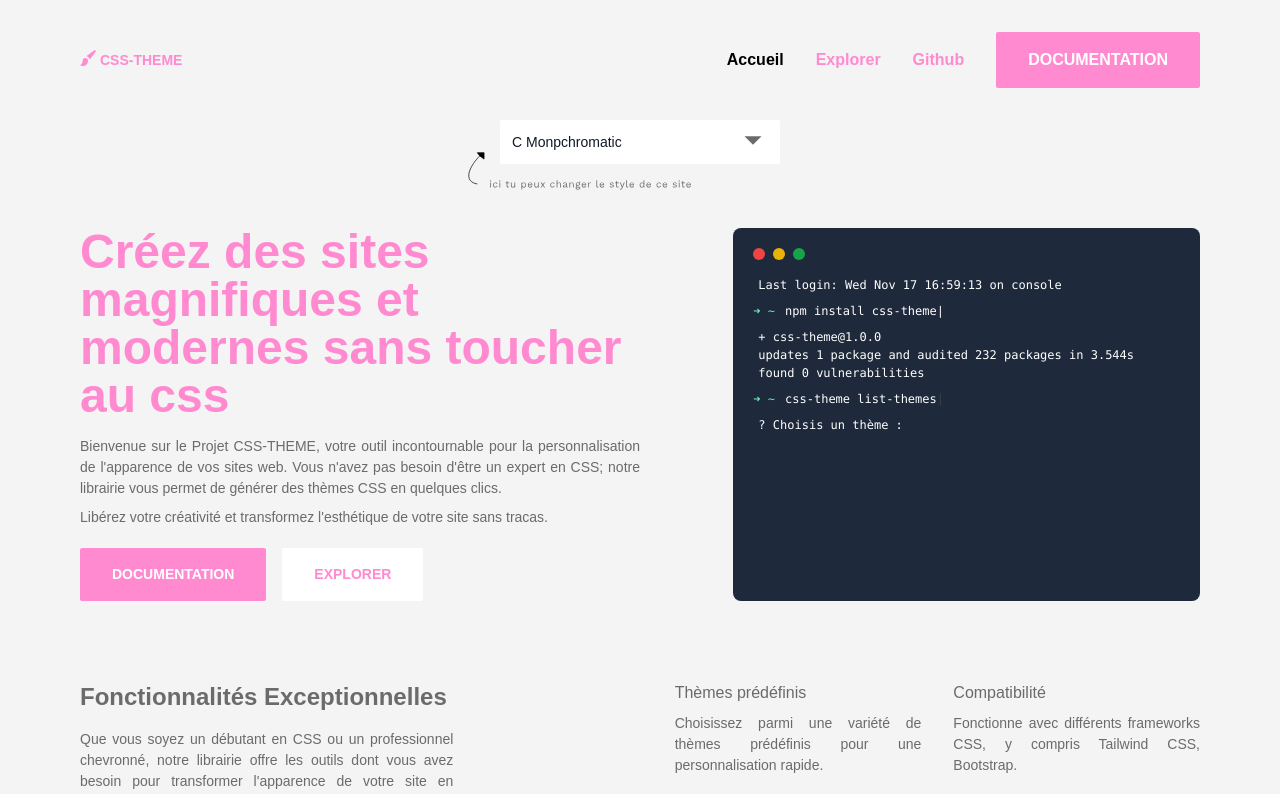
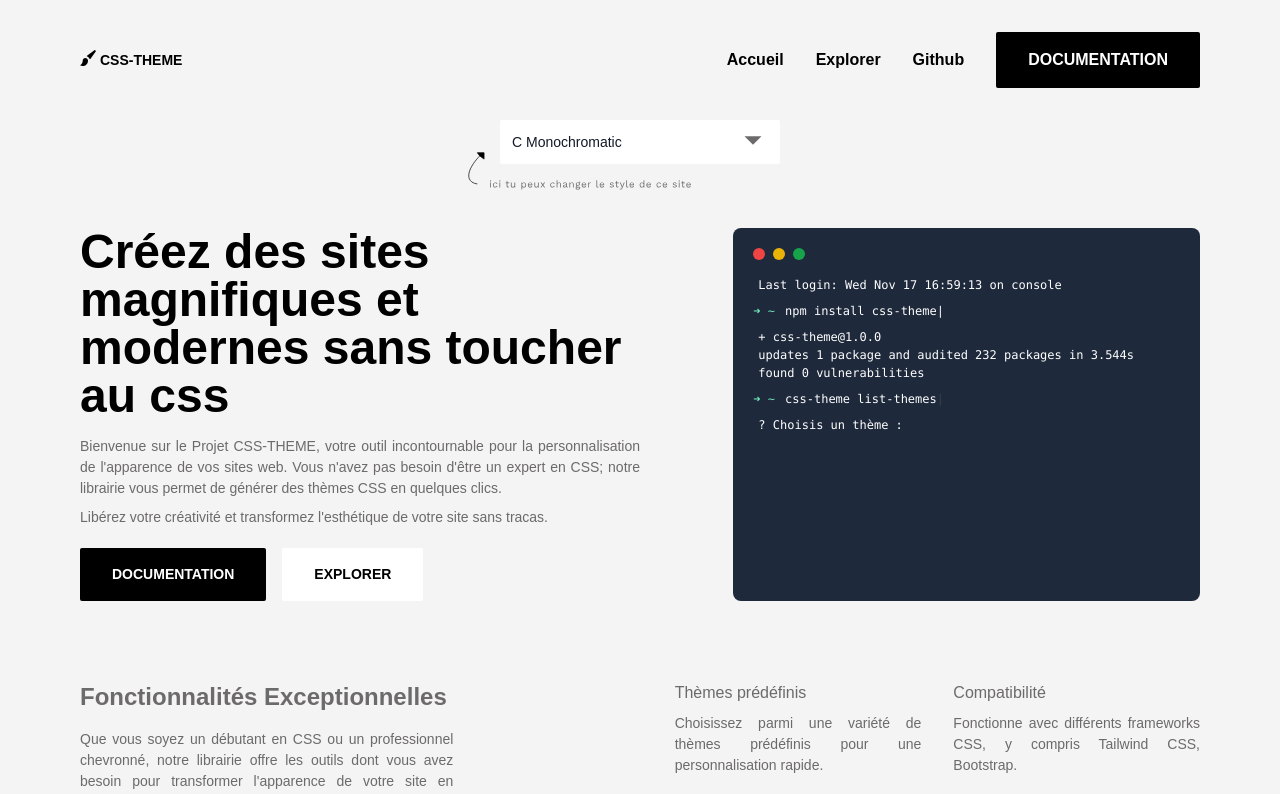
Before and after one commit to fifi-dev/css-theme-front, a Vue app: page / in a window 1280 px wide. Shown: the top 794 px of the page. Built offline with nearby package versions, Linux system fonts and the light colour scheme.

Commit message:
Test for change theme

```diff
--- a/cssTheme.config.mjs
+++ b/cssTheme.config.mjs
@@ -1,5 +1,5 @@
 const cssThemeConfig = {
-  theme: "Barbie",
+  theme: "C Monochromatic",
   customVariable: {
     colors: {},
     spacing: {}
--- a/package.json
+++ b/package.json
@@ -15,6 +15,7 @@
     "@fortawesome/free-solid-svg-icons": "^6.4.2",
     "@fortawesome/vue-fontawesome": "^3.0.5",
     "@pfe-css-theme/css-theme": "^0.2.5",
+    "execa": "^8.0.1",
     "pinia": "^2.1.7",
     "prismjs": "^1.29.0",
     "vue": "^3.3.4",
--- a/src/assets/cssTheme.css
+++ b/src/assets/cssTheme.css
@@ -1,14 +1,14 @@
 :root {
-/* Theme: Barbie */
+/* Theme: C Monochromatic */
 /* Colors */
-  --primary: #FF8AD0;
+  --primary: #000000;
   --secondary: #6C6A6A;
   --accent: #3C3C3C;
-  --backgound: #F8F8F8;
+  --backgound: #F4F4F4;
   --gradient: #000000;
 /* Font Families */
-  --titles: Questrial, sans-serif;
-  --body: Questrial, sans-serif;
+  --titles: Work Sans,sans-serif;
+  --body: Work Sans,sans-serif;
 /* Font sizes */
   --landing: 3rem;
   --h1: 2.25rem;
@@ -36,7 +36,7 @@
 /* Borders */
   --border: none;
   --hightlight:  none;
-  --radius: 2rem;
+  --radius: .125rem;
 
 /* Custom variables */
 }
--- a/src/components/ThemeSelect.vue
+++ b/src/components/ThemeSelect.vue
@@ -1,10 +1,14 @@
 <template>
     <div class="theme-select relative">
-        <select id="themes" class="bg-secondary border-0 cursor-pointer text-gray-900 text-sm rounded-sm focus:ring-blue-500 focus:border-blue-500 block w-full p-3 dark:bg-gray-700 dark:border-gray-600 dark:placeholder-gray-400 dark:text-white dark:focus:ring-blue-500 dark:focus:border-blue-500">
-            <option selected>C Monpchromatic</option>
-            <option value="spiderMan">Spider-Man</option>
-            <option value="hunterXhunter">Hunter X Hunter</option>
-            <option value="barbie">Barbie</option>
+        <select id="themes"
+                class="bg-secondary border-0 cursor-pointer text-gray-900 text-sm rounded-sm focus:ring-blue-500 focus:border-blue-500 block w-full p-3 dark:bg-gray-700 dark:border-gray-600 dark:placeholder-gray-400 dark:text-white dark:focus:ring-blue-500 dark:focus:border-blue-500"
+                @change="handleChange"
+        >
+            <option value="2" selected>C Monochromatic</option>
+            <option value="1">Barbie</option>
+            <option value="3">Pretty Saumon</option>
+            <option value="4">Blue Night</option>
+            <option value="5">SpiderMan</option>
         </select>
         <div class="select-arrow absolute">
             <svg
@@ -29,6 +33,27 @@
         </div>
     </div>
 </template>
+<script>
+export default {
+  methods: {
+    handleChange() {
+      // const selectedTheme = document.getElementById('themes').value;
+
+      // Exécutez la commande "cssTheme" avec la valeur sélectionnée
+      this.executeCommand(`cssTheme`);
+    },
+    executeCommand(command) {
+      try {
+        // Utilisation de eval (à utiliser avec prudence)
+        eval(command);
+        console.log('Commande exécutée avec succès.');
+      } catch (error) {
+        console.error('Erreur lors de l\'exécution de la commande :', error);
+      }
+    },
+  },
+};
+</script>
 
 <style scoped>
     select{
```
Also changed, not shown: 1 other file (tests, documents, lock files or other folders).
